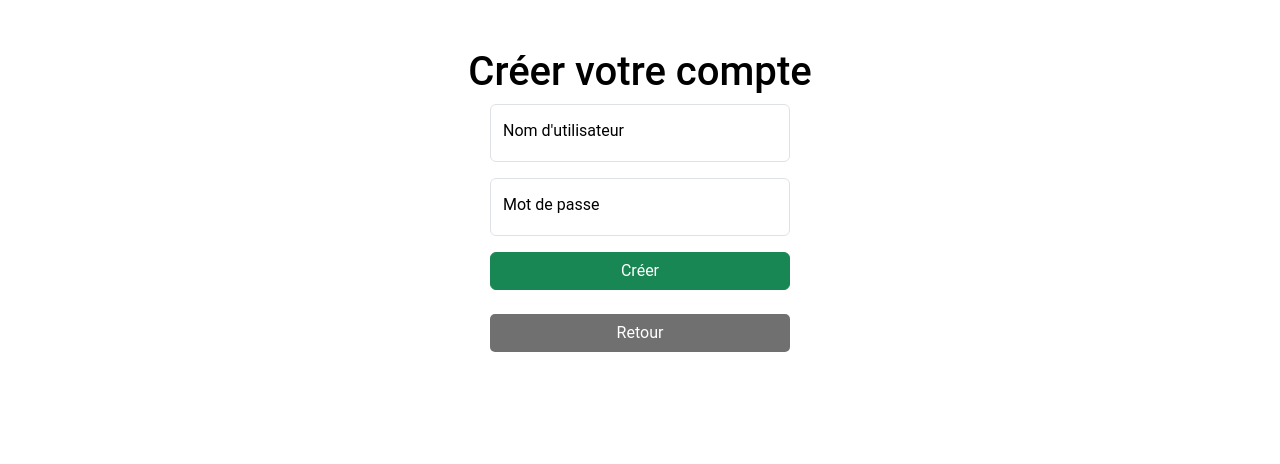
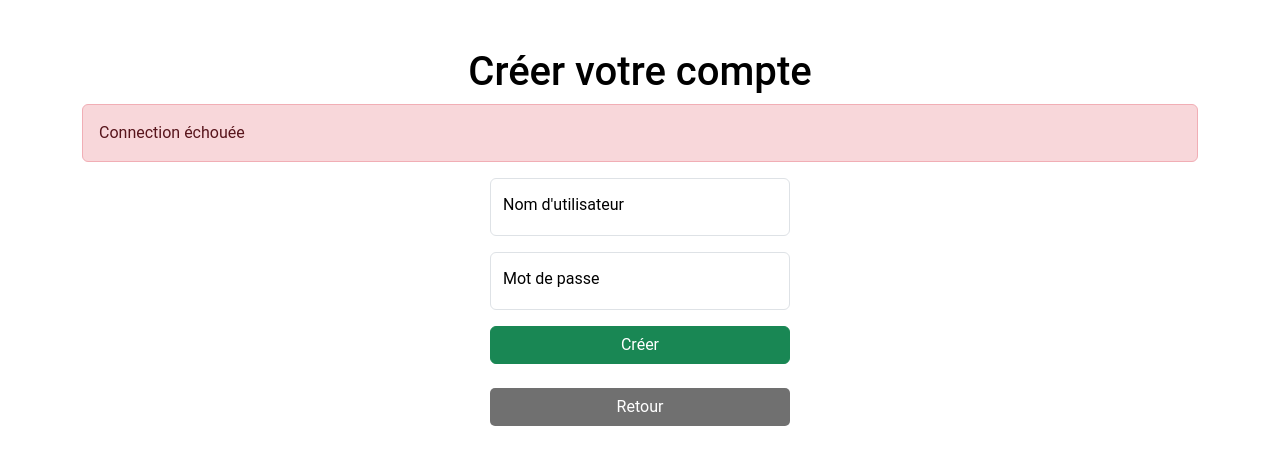
Before and after one commit to judi1968/cloud-S5-mobile, a React (Vite) app: page /creer_compte in a window 1280 px wide. Both pictures are taken after a click on the button "Créer". Shown: the top 464 px of the page. Built offline with nearby package versions, Linux system fonts and the light colour scheme; no server answers.

Commit message:
Update FormulaireCreerCompte.tsx

```diff
--- a/src/components/Login/FormulaireCreerCompte.tsx
+++ b/src/components/Login/FormulaireCreerCompte.tsx
@@ -7,6 +7,7 @@ import axios from 'axios';
 const FormulaireCreerCompte: React.FC = () => {
   const [name, setUsername] = useState('');
   const [password, setPassword] = useState('');
+  const [message, setMessage] = useState('');
 
   const handleUsernameChange = (e: React.ChangeEvent<HTMLInputElement>) => {
     setUsername(e.target.value);
@@ -32,9 +33,14 @@ const FormulaireCreerCompte: React.FC = () => {
           },
         }
       );
-      console.log('Réponse du serveur:', response.data);
+
+      setMessage(`Succès: ${response.data}`);
     } catch (error) {
-      console.error('Erreur lors de la requête:', error);
+      if (error.message === 'Network Error') {
+        setMessage('Connection échouée');
+      } else {
+        setMessage(`Erreur: ${error.message}`);
+      }
     }
   };
 
@@ -43,6 +49,11 @@ const FormulaireCreerCompte: React.FC = () => {
       <center>
         <h1>Créer votre compte</h1>
       </center>
+      {message && (
+        <div className={message.includes('Succès') ? 'alert alert-success' : 'alert alert-danger'}>
+          {message}
+        </div>
+      )}
       <form>
         <div>
           <div className="form-floating mb-3">
```
